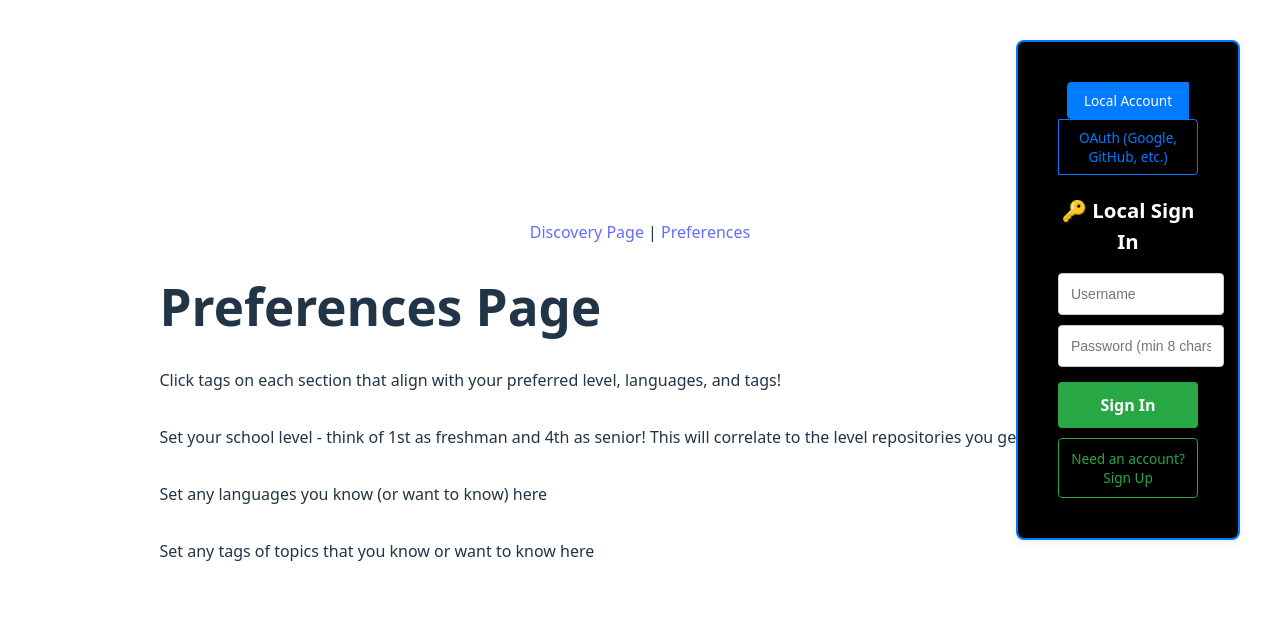
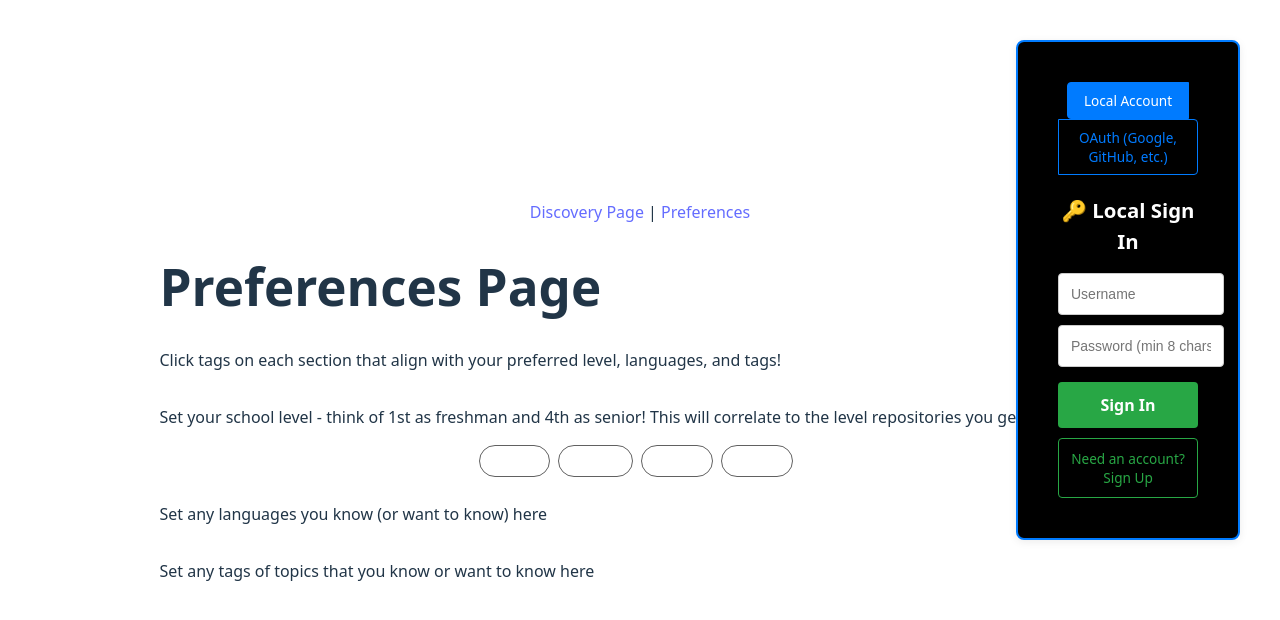
Before and after one commit to Team-10-FTL/branch-out, a React (Vite) app in the folder branchout-ui/: page /preferences in a window 1280 px wide. Shown: the top 620 px of the page. Built offline with nearby package versions, Linux system fonts and the light colour scheme; no server answers.

Commit message:
Logic for user level, single chip

```diff
--- a/branchout-ui/src/pages/PreferencesPage.jsx
+++ b/branchout-ui/src/pages/PreferencesPage.jsx
@@ -3,8 +3,8 @@ import { Container, Divider, Chip } from '@mui/material';
 import './PreferencesPage.css';
 
 const LEVELS = ['1st Year', '2nd Year', '3rd Year', '4th Year'];
-const LANGUAGES = ['JavaScript', 'Python', 'Java', 'C++']; // Example
-const TAGS = ['Web', 'AI', 'Mobile', 'Data Science']; // Example
+const LANGUAGES = ['JavaScript', 'Python', 'Java', 'C++'];
+const TAGS = ['Web', 'AI', 'Mobile', 'Data Science'];
 
 
 function PreferencesPage() {
@@ -12,8 +12,12 @@ function PreferencesPage() {
     const [selectedLanguages, setSelectedLanguages] = useState([]);
     const [selectedTags, setSelectedTags] = useState([]);
 
-    const handleClick = () => {
-        setIsSelected(!isSelected); // Toggle the state
+    const handleToggle = (item, selectedArray, setSelectedArray) => {
+        setSelectedArray(prev =>
+            prev.includes(item)
+                ? prev.filter(i => i !== item)
+                : [...prev, item]
+        );
     };
 
     return (
@@ -23,6 +27,28 @@ function PreferencesPage() {
             <p>Click tags on each section that align with your preferred level, languages, and tags! </p>
             <Divider />
             <p>Set your school level - think of 1st as freshman and 4th as senior! This will correlate to the level repositories you get in your feed.</p>
+            {LEVELS.map (level => (
+                <Chip
+                    key={level}
+                    label={level}
+                    onClick={() => {
+                        handleToggle(level, selectedLevels, setSelectedLevels)}}
+                    color={selectedLevels.includes(level) ? 'primary' : 'default'}
+                    variant={selectedLevels.includes(level) ? 'filled' : 'outlined'}
+                    clickable
+                    sx={({ marginRight: 1, marginBottom: 1})}
+
+                />
+
+
+
+            ))}
+
+
+
+
+
+
 
             <Divider />
             <p>Set any languages you know (or want to know) here </p>
```
